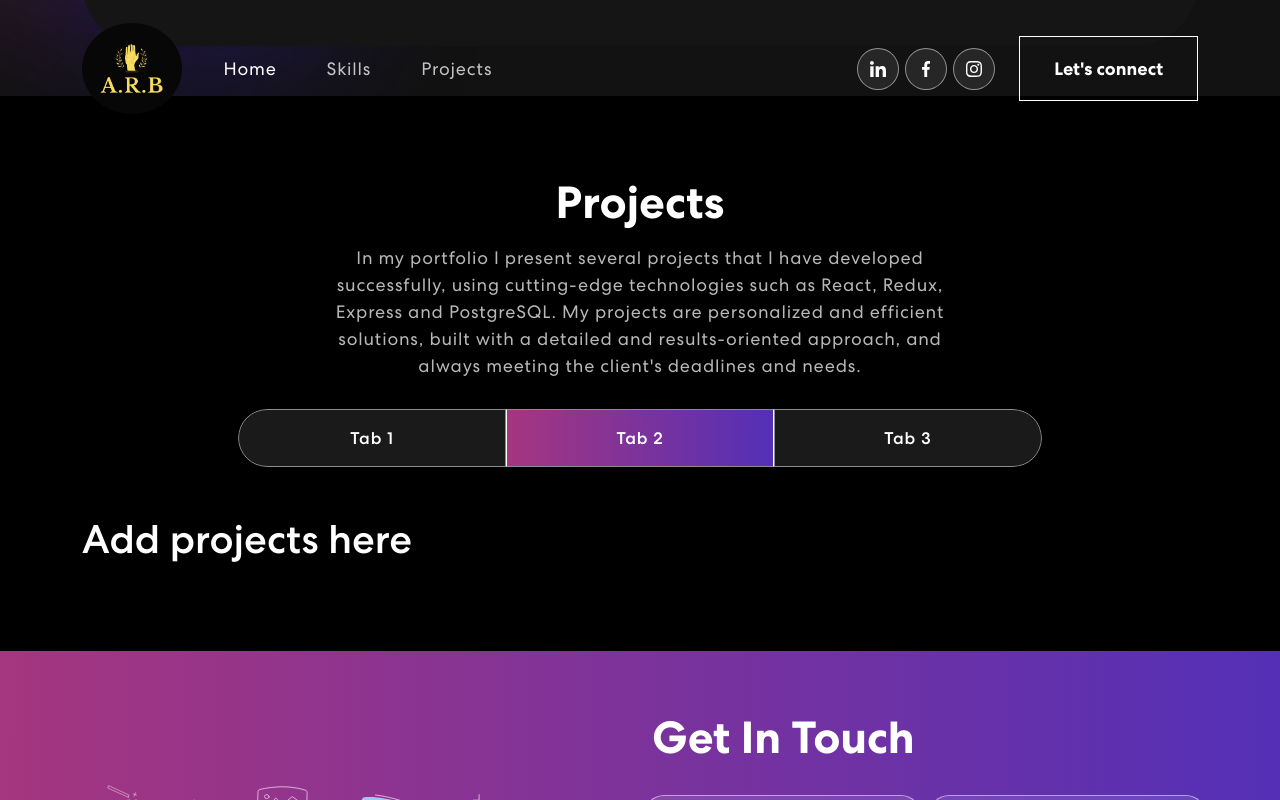
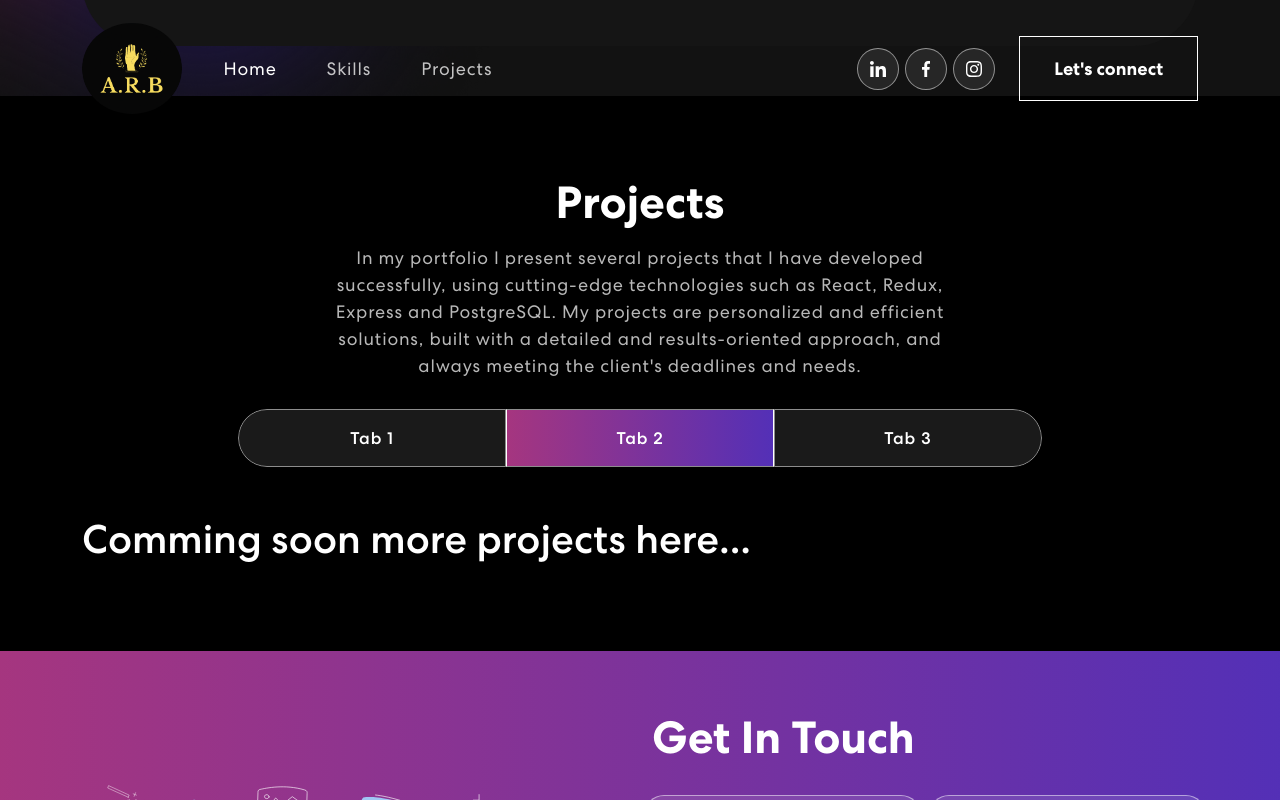
Before and after one commit to aldair1630/portfolio, a React (Create React App) app: page / in a window 1280 px wide. Both pictures are taken after a click on the tab "Tab 2". Shown: the part 1655-2455 px from the top of the page. Built offline with nearby package versions, Linux system fonts and the light colour scheme.

Commit message:
update project tabs

```diff
--- a/src/components/Projects.js
+++ b/src/components/Projects.js
@@ -109,10 +109,10 @@ export const Projects = () => {
                         </Row>
                       </Tab.Pane>
                       <Tab.Pane eventKey="second">
-                        <h1>Add projects here</h1>
+                        <h1>Comming soon more projects here...</h1>
                       </Tab.Pane>
                       <Tab.Pane eventKey="third">
-                        <h1>Add projects here</h1>
+                        <h1>Comming soon more projects here...</h1>
                       </Tab.Pane>
                     </Tab.Content>
                   </Tab.Container>
```
